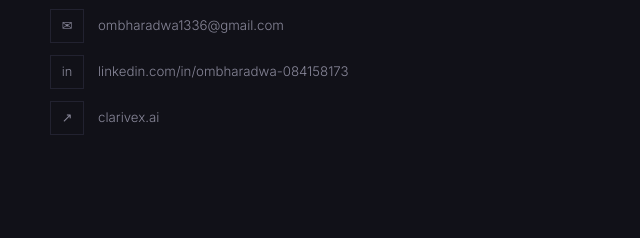
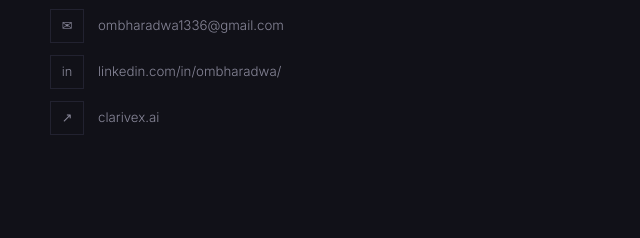
Before and after one commit to ombharadwa/Om-bharadwa-Business-analyst-resume-, a plain HTML site: page index.html in a window 1280 px wide. Shown: the part 6612-6850 px from the top of the page, 10-650 px from the left. Drawn offline with nearby package versions, Linux system fonts and the light colour scheme.

Commit message:
Update index.html

```diff
--- a/index.html
+++ b/index.html
@@ -777,7 +777,7 @@
         </a>
         <a href="https://linkedin.com/in/ombharadwa-084158173" target="_blank" rel="noopener" class="contact-link">
           <div class="contact-link-icon">in</div>
-          linkedin.com/in/ombharadwa-084158173
+          linkedin.com/in/ombharadwa/
         </a>
         <a href="https://clarivex.ai" target="_blank" rel="noopener" class="contact-link">
           <div class="contact-link-icon">↗</div>
```
